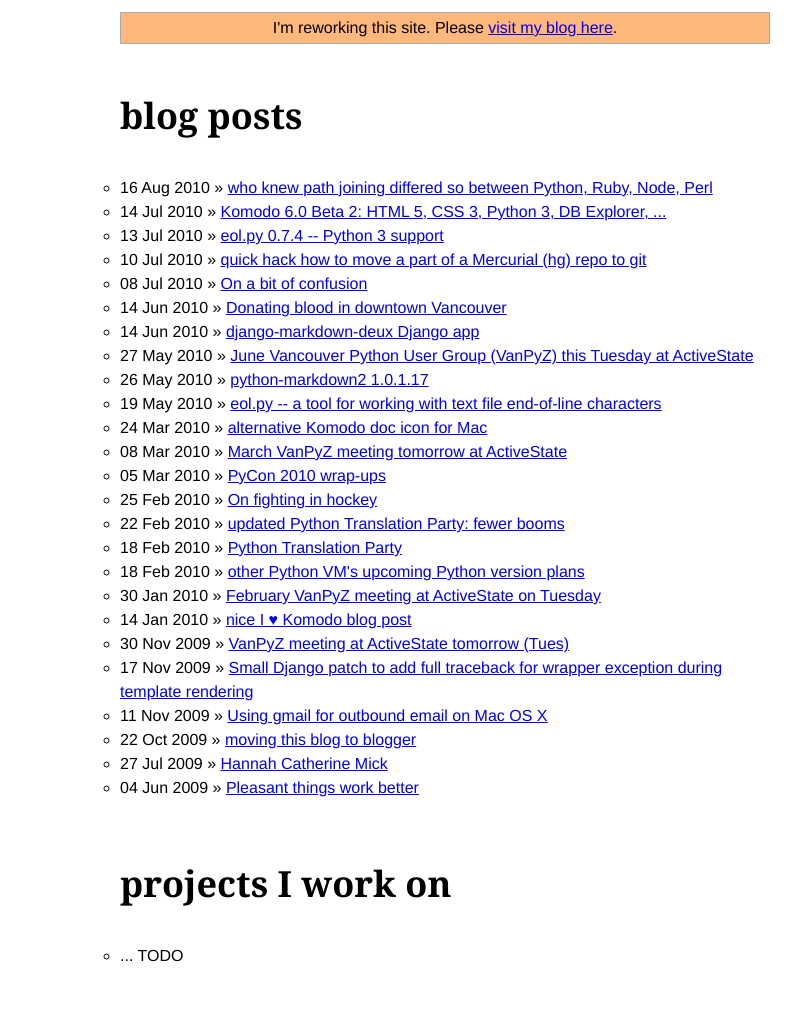
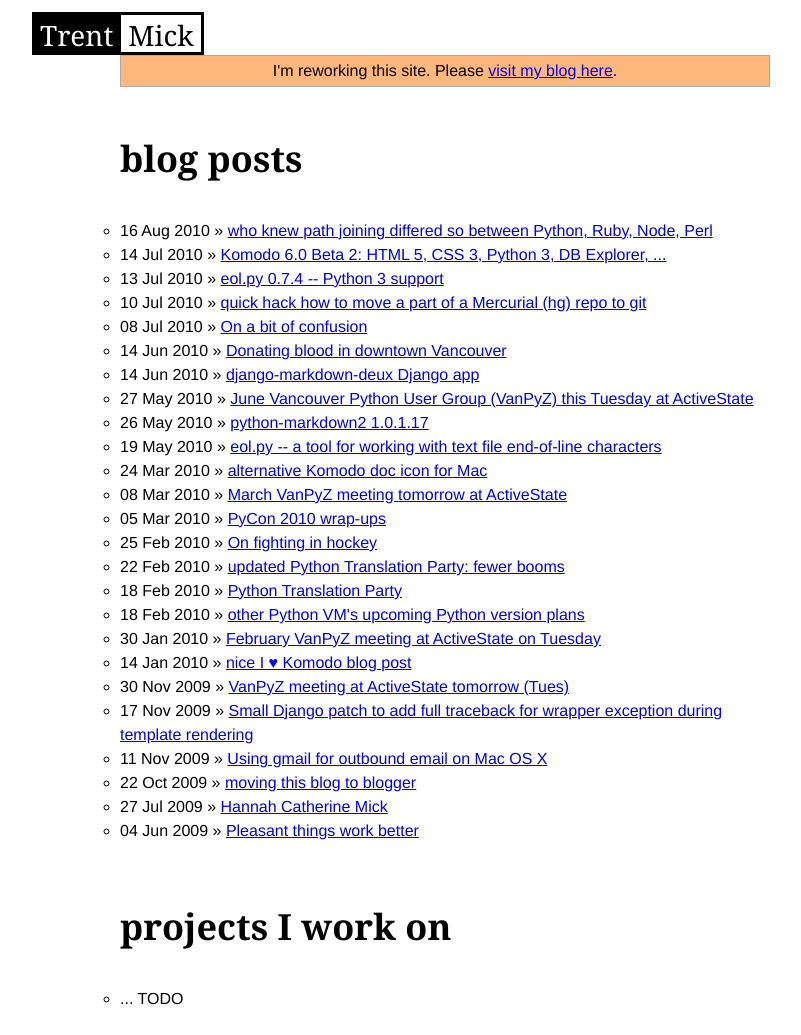
Before and after one commit to trentm/trentm.github.com, a Jekyll site: the page built from index.html, in a window 1280 px wide. Shown: the whole page, without its empty margins (195-996 px from the left). Built offline with Jekyll 4.4.1, drawn with Linux system fonts in a browser that asks for light colours; some web fonts are replaced; Markdown is read by kramdown in place of the engine named in the settings; before the commit the page ends 992 px from its top, so only the background shows below that.

Commit message:
a header that links to /

```diff
--- a/_layouts/default.html
+++ b/_layouts/default.html
@@ -16,7 +16,7 @@
   <!-- lessframework.com & davidbcalhoun.com/2010/viewport-metatag -->
   <meta name="viewport" content="width=device-width; initial-scale=1;">
 
-  <link rel="stylesheet" href="/css/style.css?v=1">
+  <link rel="stylesheet" href="/css/style.css?v=2">
   <link media="only screen and (min-width: 481px)" rel="stylesheet" type="text/css" href="http://fonts.googleapis.com/css?family=IM+Fell+English:regular,italic&subset=latin">
 
   <!-- All JavaScript at the bottom, except for Modernizr which enables HTML5 elements & feature detects -->
@@ -31,7 +31,7 @@
 
 <div id="wrapper">
 <header id="header">
-  <!--<div class="box"><div class="tm">tm</div></div>-->
+  <a id="logo" href="/"><div class="white">Trent</div><div class="black">Mick</div></a>
 </header>
 
 <div id="main">
--- a/css/style.css
+++ b/css/style.css
@@ -133,8 +133,6 @@
 
 
 
-
-
 /* ---- layout */
 body {
   margin: 12px;
@@ -259,6 +257,29 @@
 }
 
 
+/*---- branding */
+
+#logo div {
+  font-family: 'IM Fell English',Georgia,serif;
+  font-size: 28px;
+  border: 3px solid black;
+  display: inline-block;
+  text-align: center;
+  padding: 8px 5px 5px 5px;
+}
+#logo div.white {
+  color: white;
+  background-color: black;
+  width: 70px;
+}
+#logo div.black {
+  color: black;
+  background-color: white;
+  width: 70px !important;
+}
+
+
+
 /* ---- larger screens */
 
 @media only screen and (min-width: 481px) {
@@ -269,6 +290,13 @@
   }
 }
 
+/* Q: is 750px valid here? or need to be in '700px' bucket? */
+@media only screen and (min-width: 750px) {
+  #logo {
+    margin-left: -88px;
+  }
+}
+
 @media only screen and (min-width: 700px) {
   ol, ul {
     margin: 0;
```
Also changed, not shown: 1 other file.
